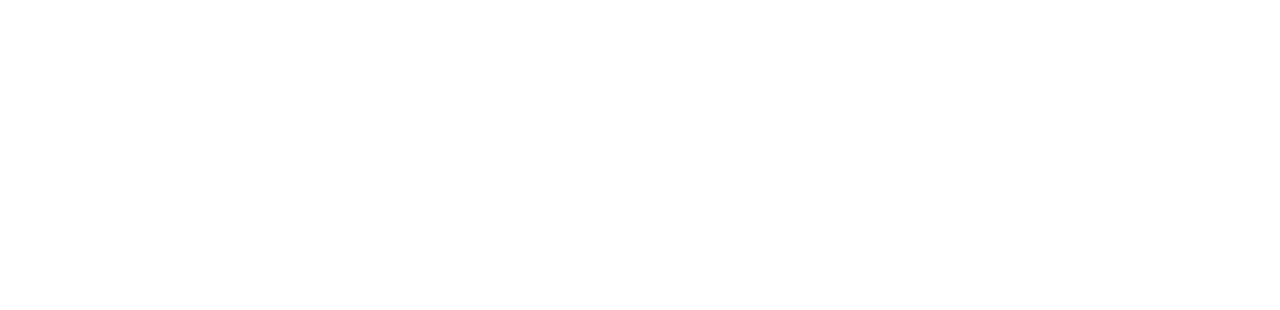
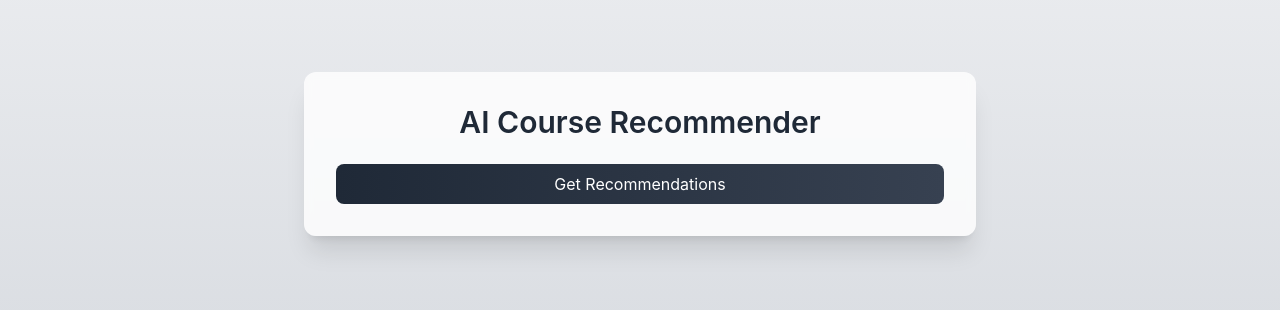
Before and after one commit to kosausrk/Akta-Life, a React (Create React App) app in the folder hackcoms3/: page /AIComponent in a window 1280 px wide. Before the commit this address had no page. Shown: the part 246-556 px from the top of the page. Built offline with nearby package versions, Linux system fonts and the light colour scheme; no server answers.

Commit message:
added ai test thing

```diff
--- a/hackcoms3/src/App.js
+++ b/hackcoms3/src/App.js
@@ -5,7 +5,7 @@ import Dashboard from './routes/Dashboard';
 import Welcome from './routes/Welcome';
 import Pathway from './routes/Pathway';
 import Course from './routes/Course';
-
+import AIComponent from './utils/AIComponent';
 
 
 function Home() {
@@ -18,7 +18,7 @@ function Home() {
           <div className="text-3xl font-semibold text-white tracking-wider">AKTA</div>
           <div>
             <Link to="/" className="text-white hover:text-gray-300 px-4 transition-colors duration-300">Home</Link>
-            <Link to="/AIPage" className="text-white hover:text-gray-300 px-4 transition-colors duration-300">AI Test</Link>
+            <Link to="/AIComponent" className="text-white hover:text-gray-300 px-4 transition-colors duration-300">AI Test</Link>
             <Link to="/form" className="text-white hover:text-gray-300 px-4 transition-colors duration-300">Form</Link>
           </div>
         </div>
@@ -53,6 +53,7 @@ function App() {
         <Route path="/welcome" element={<Welcome />} />
         <Route path = "/pathway" element = {<Pathway courses = {{"CS 242": "Michael Floeser", "Physics 102":"Walter Wolf", "Chemistry 303":"Peter Willis"}} />} />
         <Route path="/Course/:courseName" element={<Course/>} />
+        <Route path="/AIComponent" element={<AIComponent/>} />
       </Routes>
     </Router>
   );
--- a/hackcoms3/src/utils/ai.js
+++ b/hackcoms3/src/utils/ai.js
@@ -3,7 +3,6 @@ import courseData from './cleaned_course_data.json';
 import professorData from './professors_data.json';
 import requiredCourses from './CSRequiredCourses.json';
 
-console.log('API Key:', process.env.REACT_APP_API_KEY);
 
 const API_KEY = process.env.REACT_APP_API_KEY;
 
```
Also changed, not shown: 1 other file (tests, documents, lock files or other folders).
